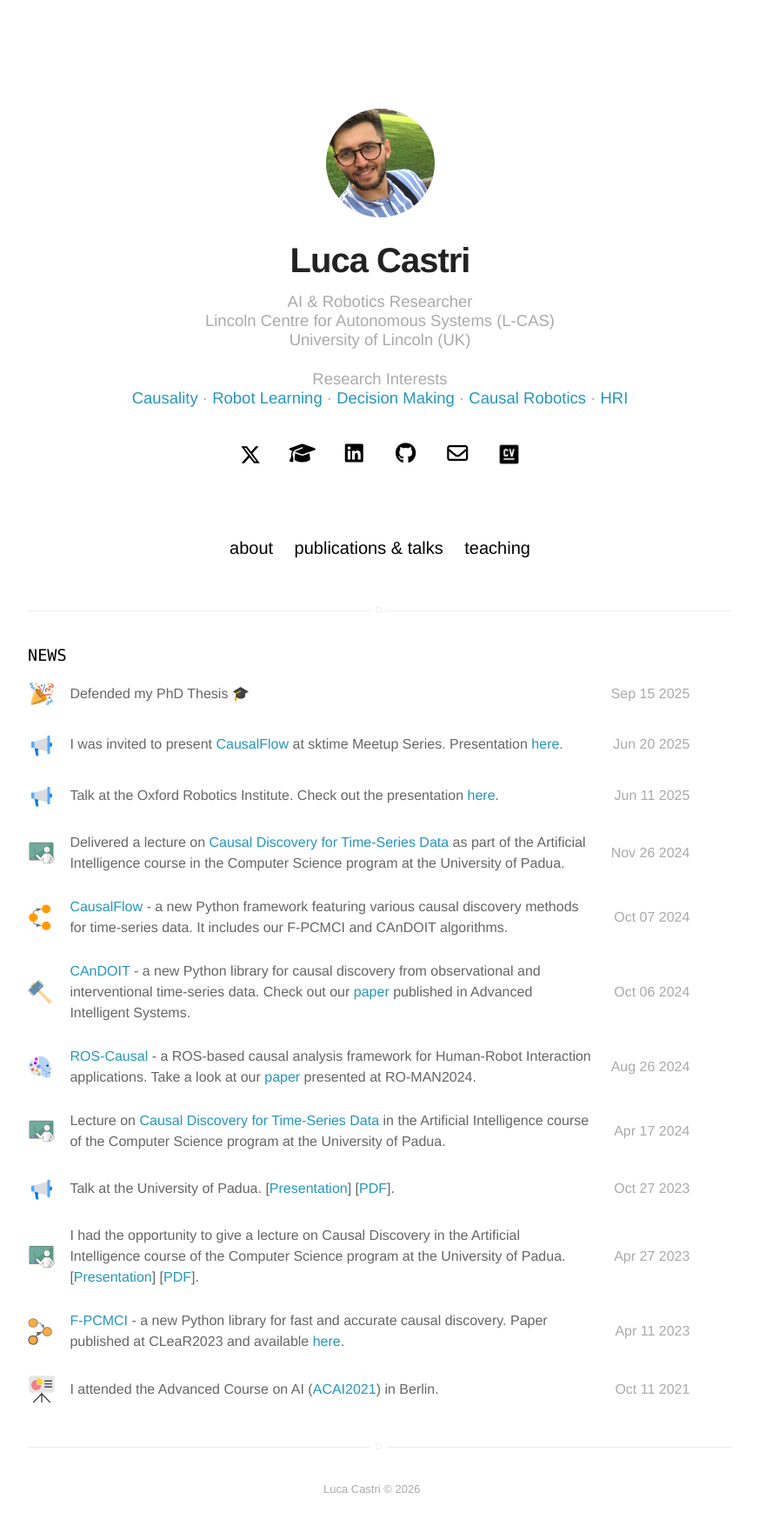
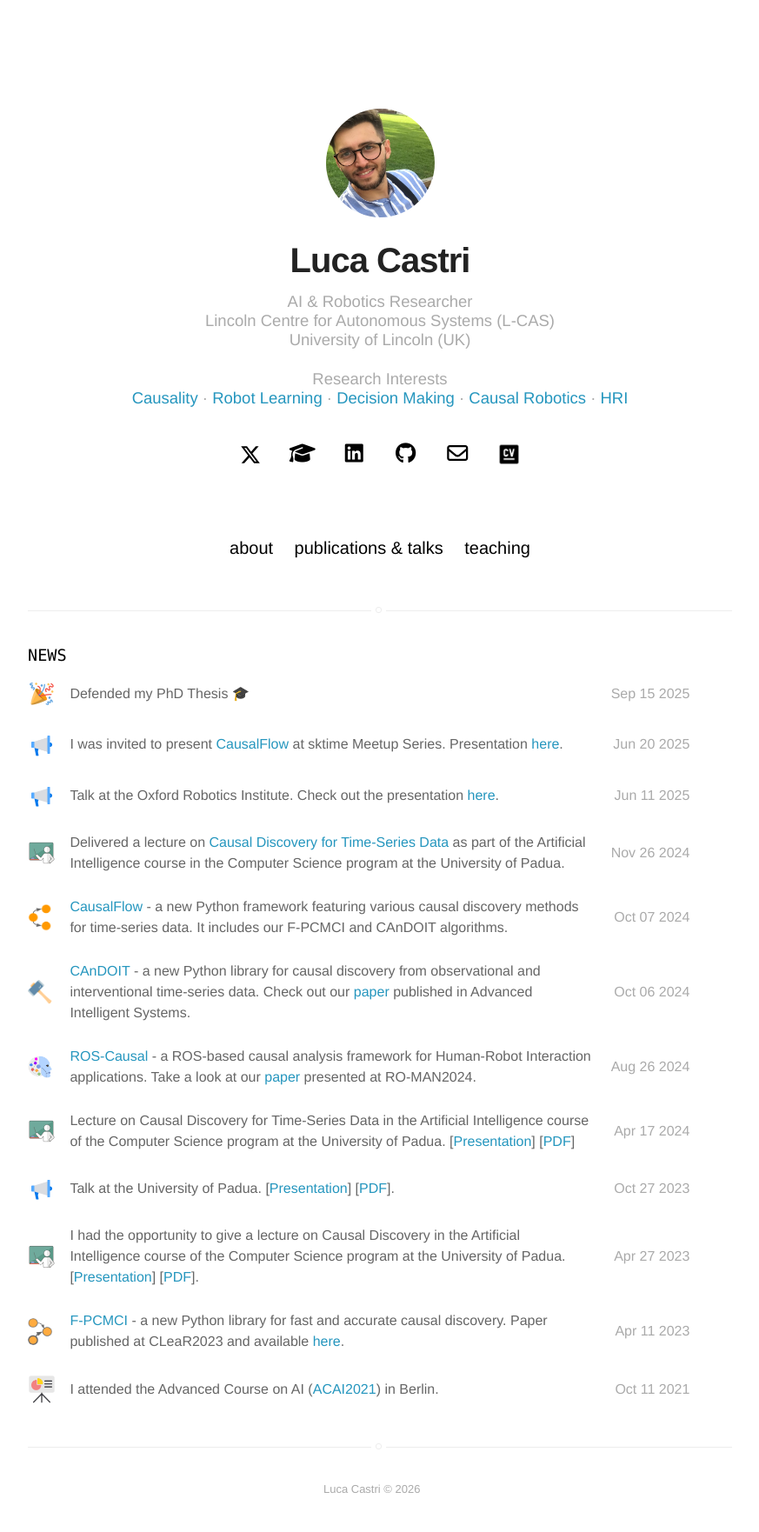
Before and after one commit to lcastri/lcastri.github.io, a Jekyll site: the page built from index.html, in a window 1280 px wide. Shown: the whole page at 87% size, without its empty margins (203-1076 px from the left). Built offline with Jekyll 4.4.1, drawn with Linux system fonts in a browser that asks for light colours; nearby versions of some CDN libraries.

Commit message:
2024 lecture

```diff
--- a/_posts/2024-04-17-CausalDiscoveryForTimeSeriesLecture.markdown
+++ b/_posts/2024-04-17-CausalDiscoveryForTimeSeriesLecture.markdown
@@ -1,5 +1,5 @@
 ---
-title: Lecture on <a class="ext_link" href="https://docs.google.com/presentation/d/1_gT6hA5DaadEfMs6oFbxyryXYAzJsTdoz6vzbrgYvaA/edit?usp=sharing">Causal Discovery for Time-Series Data</a> in the Artificial Intelligence course of the Computer Science program at the University of Padua.
+title: Lecture on Causal Discovery for Time-Series Data in the Artificial Intelligence course of the Computer Science program at the University of Padua. [<a class="ext_link" href="https://docs.google.com/presentation/d/1_gT6hA5DaadEfMs6oFbxyryXYAzJsTdoz6vzbrgYvaA/edit?usp=sharing">Presentation</a>] [<a class="ext_link" href="https://lcastri.github.io/talk/lecture-2024-04-17.pdf">PDF</a>]
 layout: post
 date: 2024-04-17
 tag: causal_discovery_lecture_2024_04_17
```
Also changed, not shown: 1 other file.
